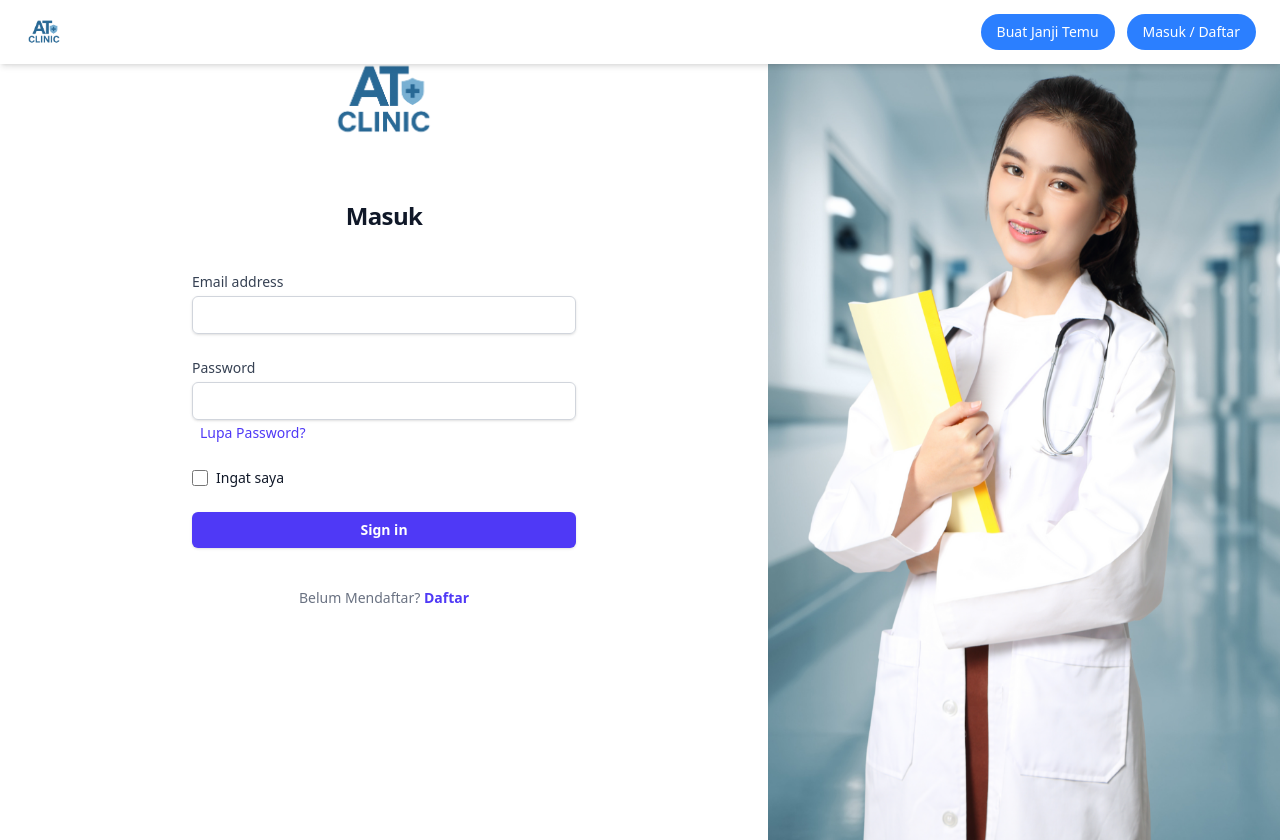
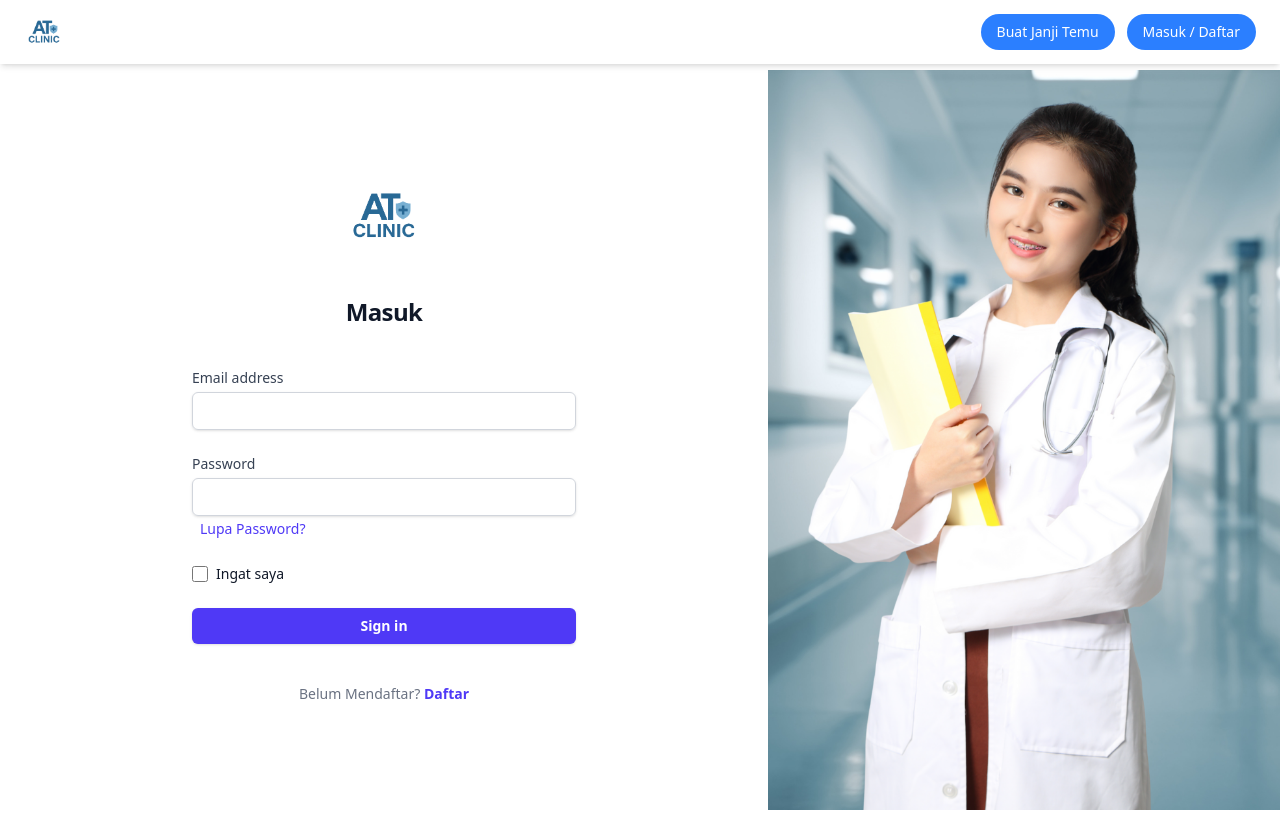
Before and after one commit to farinojoshua/at_clinic_fe, a React (Vite) app: page /login in a window 1280 px wide. Built offline with nearby package versions, Linux system fonts and the light colour scheme.

Commit message:
revisi gambar di login page

```diff
--- a/src/pages/Login.jsx
+++ b/src/pages/Login.jsx
@@ -4,13 +4,13 @@ import orang from '../assets/Mbak AT.png';
 export default function Login() {
   return (
     <div className="flex h-screen">
-
-            <div className="w-full max-w-md mx-auto px-8 flex flex-col">
+      {/* Form Login */}
+      <div className="w-full max-w-md mx-auto px-8 flex flex-col justify-center">
         <div className="sm:mx-auto sm:w-full sm:max-w-sm">
           <img
             alt="Your Company"
             src={logo}
-                        className="mx-auto h-30 w-auto"
+            className="mx-auto h-20 w-auto"
           />
           <h2 className="mt-10 text-center text-2xl font-bold tracking-tight text-gray-900">
             Masuk
@@ -48,7 +48,6 @@ export default function Login() {
                   required
                   className="block w-full rounded-md border border-gray-300 px-3 py-2 shadow-sm focus:border-indigo-500 focus:outline-none focus:ring-indigo-500 sm:text-sm"
                 />
-
               </div>
               <a href="#" className="text-sm text-indigo-600 hover:text-indigo-500 ml-2 self-center">
                 Lupa Password?
@@ -86,9 +85,10 @@ export default function Login() {
         </div>
       </div>
 
+      {/* Gambar Kanan */}
       <div className="hidden lg:block lg:w-2/5">
         <img
-                    className="h-full w-full object-fit"
+          className="h-full w-full object-contain object-center"
           src={orang}
           alt="Login background"
         />
```
Lines whose indentation alone changed are shown as unchanged.
